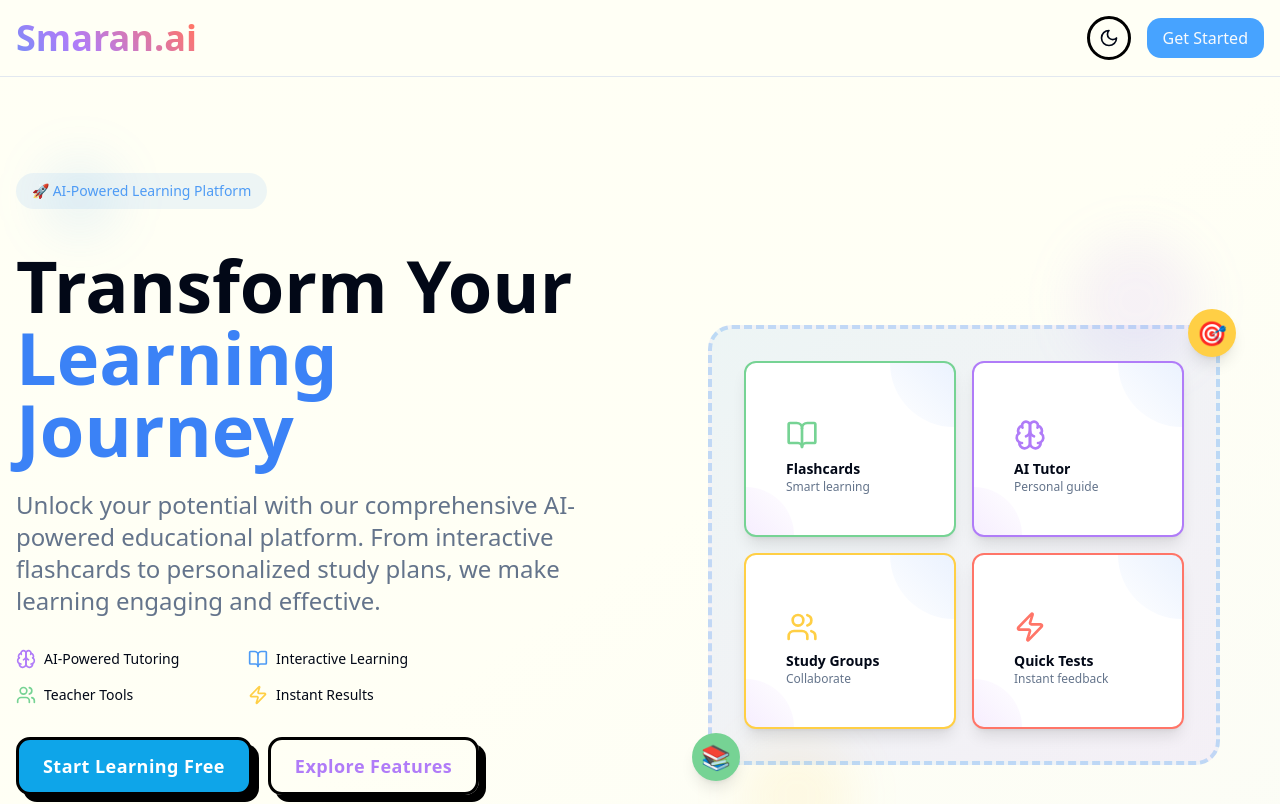
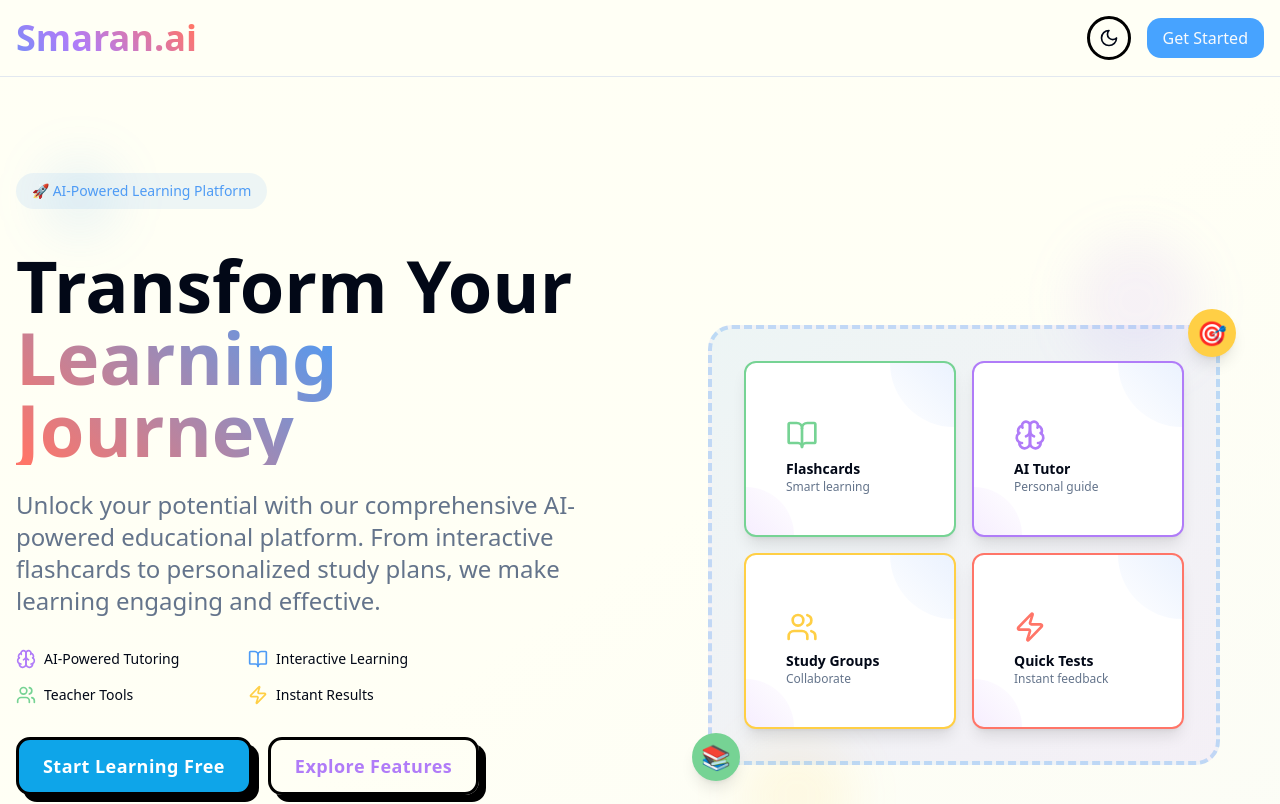
Before and after one commit to Ayanparmar101/SmaranAI999, a React (Vite) app: page / in a window 1280 px wide. Shown: the top 804 px of the page. Built offline with nearby package versions, Linux system fonts and the light colour scheme; no server answers.

Commit message:
Restore gradient animation for Learning Journey text

```diff
--- a/src/components/landing/LandingHeroSection.tsx
+++ b/src/components/landing/LandingHeroSection.tsx
@@ -74,7 +74,7 @@ const LandingHeroSection = () => {
 
             <h1 ref={titleRef} className="text-4xl sm:text-5xl md:text-6xl lg:text-7xl font-bold mb-6 leading-tight">
               <span className="block text-foreground">Transform Your</span>
-              <span className="block text-blue-500 font-bold">
+              <span className="gradient-text-animated-slow block">
                 Learning Journey
               </span>
             </h1>
```
